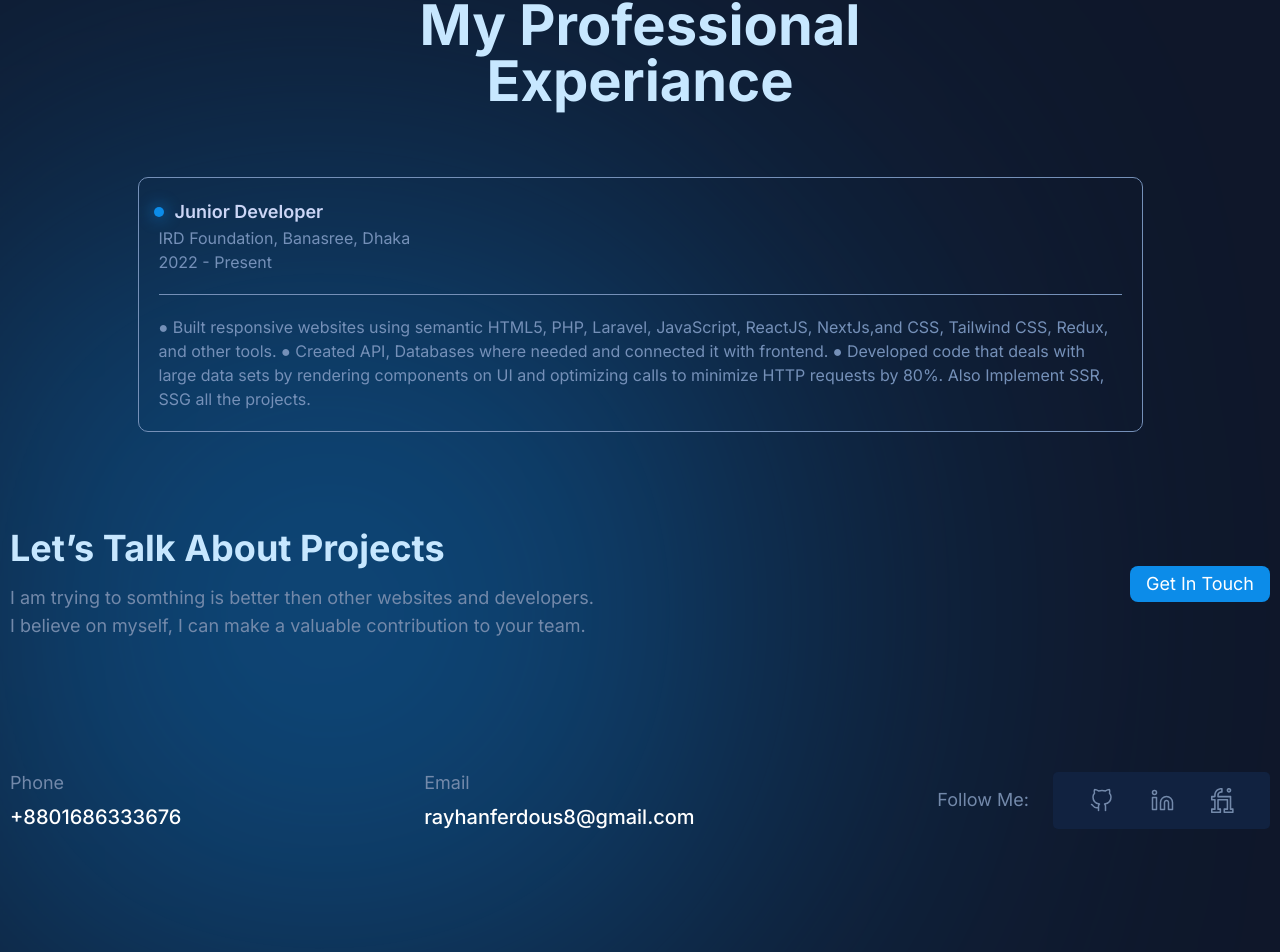
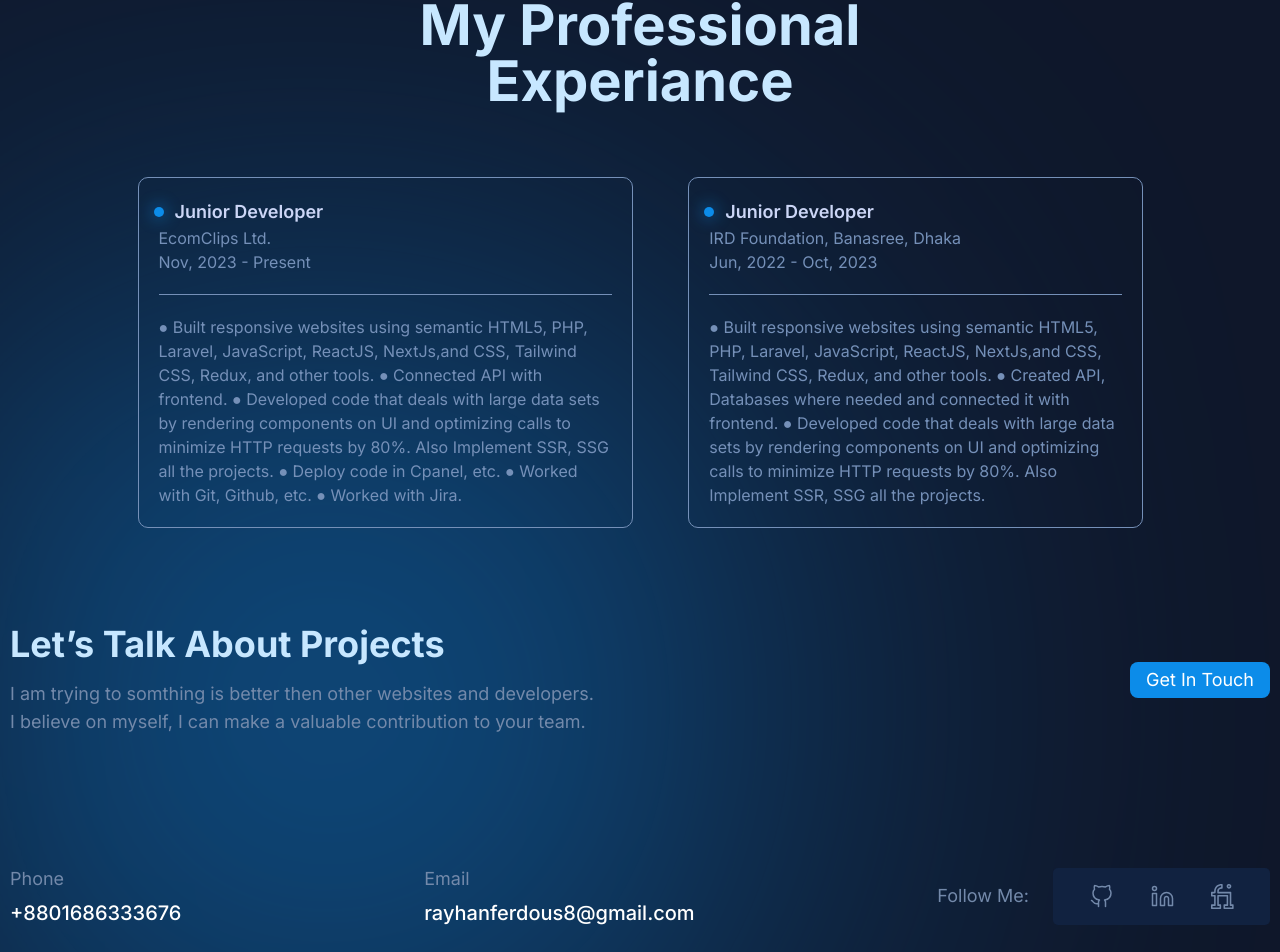
Before and after one commit to rayhanferdous/rayhanferdous, a Next.js app: page / in a window 1280 px wide. Shown: the part 5430-6382 px from the top of the page. Built offline with nearby package versions, Linux system fonts and the light colour scheme.

Commit message:
update exp and project link

```diff
--- a/data/ExperianceData.js
+++ b/data/ExperianceData.js
@@ -2,16 +2,16 @@ export const experianceData = [
   {
     id: 1,
     position: "Junior Developer",
+    company: "EcomClips Ltd.",
+    duration: "Nov, 2023 - Present",
+    details:
+      "● Built responsive websites using semantic HTML5, PHP, Laravel, JavaScript, ReactJS, NextJs,and CSS, Tailwind CSS, Redux, and other tools. ● Connected API with frontend. ● Developed code that deals with large data sets by rendering components on UI and optimizing calls to minimize HTTP requests by 80%. Also Implement SSR, SSG all the projects. ● Deploy code in Cpanel, etc. ● Worked with Git, Github, etc. ● Worked with Jira.",
+  },
+  {
+    id: 2,
+    position: "Junior Developer",
     company: "IRD Foundation, Banasree, Dhaka",
-    duration: "2022 - Present",
+    duration: "Jun, 2022 - Oct, 2023",
     details: `● Built responsive websites using semantic HTML5, PHP, Laravel, JavaScript, ReactJS, NextJs,and CSS, Tailwind CSS, Redux, and other tools. ● Created API, Databases where needed and connected it with frontend. ● Developed code that deals with large data sets by rendering components on UI and optimizing calls to minimize HTTP requests by 80%. Also Implement SSR, SSG all the projects.`,
   },
-  // {
-  //   id: 2,
-  //   position: "Junior Developer",
-  //   company: "IRD Foundation, Banasree, Dhaka",
-  //   duration: "2022 - Present",
-  //   details:
-  //     "Configure & deploy web applications based on the LEMP and LAMP stacks.Troubleshoot various production environment issues. Training new candidates on various system administration processes",
-  // },
 ];
--- a/data/ProjectShowcaseData.js
+++ b/data/ProjectShowcaseData.js
@@ -57,7 +57,7 @@ export const projectShowcaseData = [
       "/assets/hero/stack/tailwind.png",
       "/assets/hero/stack/html.png",
     ],
-    livepreview: "https://cleaners-world.web.app/",
+    livepreview: "https://coure-pi.vercel.app/",
     get_code: "",
   },
   {
```
